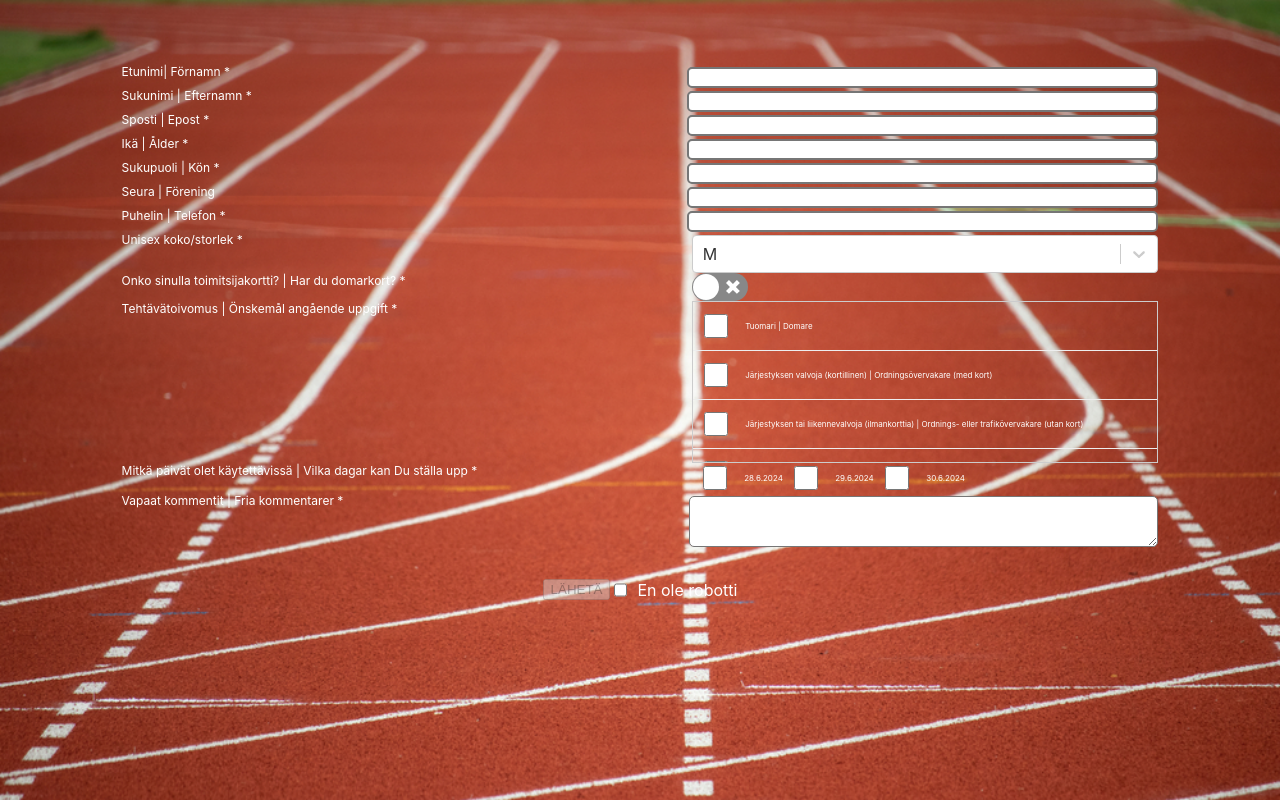
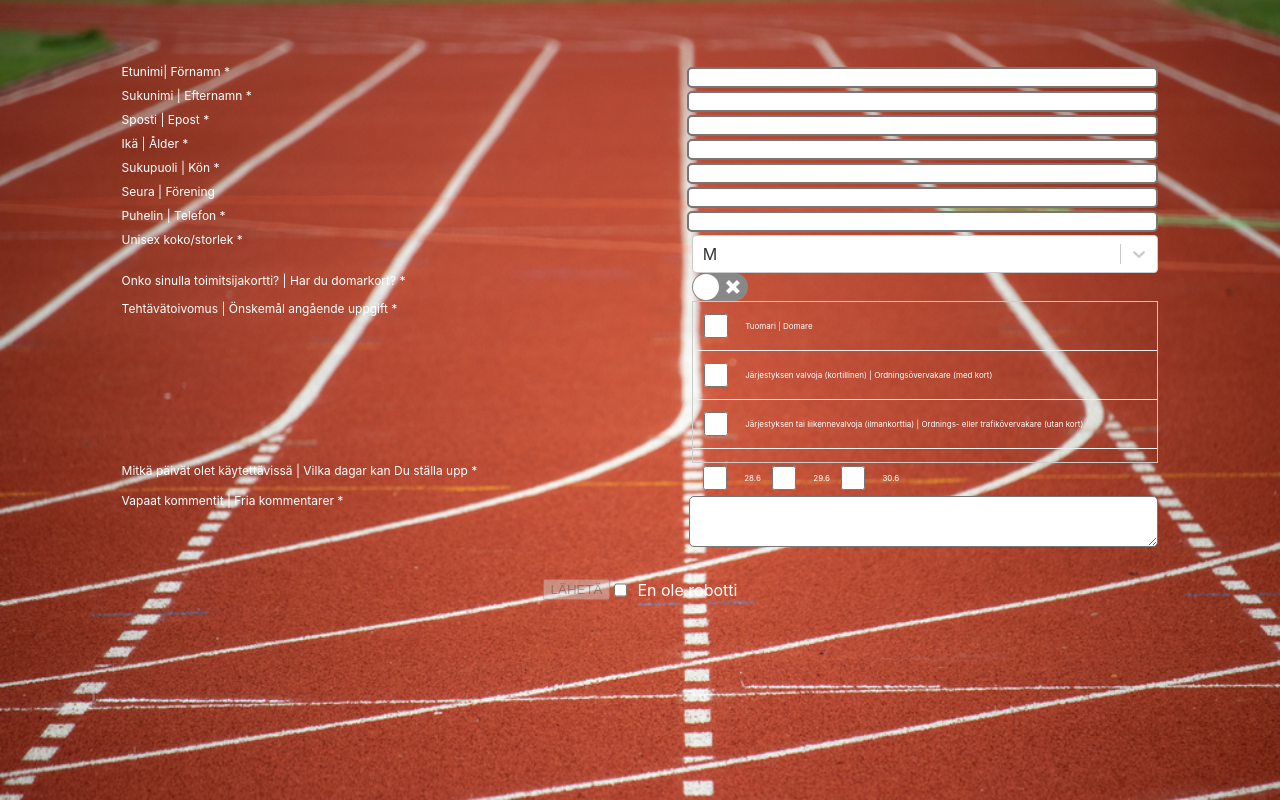
Before and after one commit to AnteroPaivarinta/oppari, a React (Create React App) app: page /registration in a window 1280 px wide. Built offline with nearby package versions, Linux system fonts and the light colour scheme.

Commit message:
päiväyden korjaus

```diff
--- a/src/views/Registration.tsx
+++ b/src/views/Registration.tsx
@@ -269,9 +269,9 @@ const Registration = () => {
               <div style={{display: 'flex', flexDirection:  'row', width: '100%'}}>
                 <label className='columnLabel'> Mitkä päivät olet käytettävissä | Vilka dagar kan Du ställa upp *</label>
                 <div className='daysContainer'>
-                  <input  data-testid='first' className='checkbox' type="checkbox" onClick={() => setInputs({...inputs, days: {...inputs.days, first: !inputs.days.first}})} /> <p className='dayLabel'>28.6.2024</p>
-                  <input data-testid='second' className='checkbox' type="checkbox" onClick={() => setInputs({...inputs, days: {...inputs.days, second: !inputs.days.second}})} /> <p className='dayLabel'>29.6.2024</p>
-                  <input data-testid='third' className='checkbox' type="checkbox" onClick={() => setInputs({...inputs, days: {...inputs.days, third: !inputs.days.third}})} /> <p className='dayLabel'>30.6.2024</p>
+                  <input  data-testid='first' className='checkbox' type="checkbox" onClick={() => setInputs({...inputs, days: {...inputs.days, first: !inputs.days.first}})} /> <p className='dayLabel'>28.6</p>
+                  <input data-testid='second' className='checkbox' type="checkbox" onClick={() => setInputs({...inputs, days: {...inputs.days, second: !inputs.days.second}})} /> <p className='dayLabel'>29.6</p>
+                  <input data-testid='third' className='checkbox' type="checkbox" onClick={() => setInputs({...inputs, days: {...inputs.days, third: !inputs.days.third}})} /> <p className='dayLabel'>30.6</p>
                 </div>
 
               </div>
```
